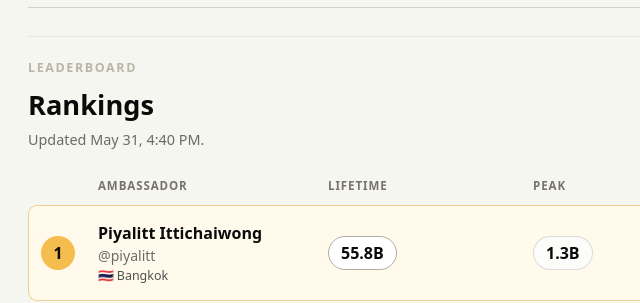
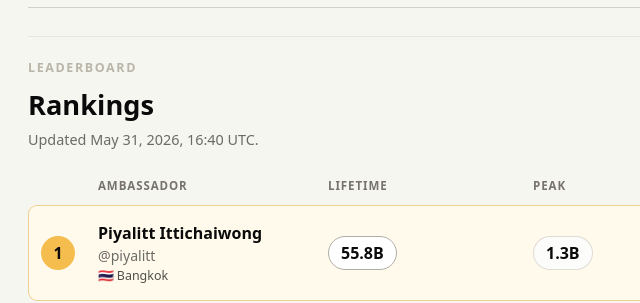
Before and after one commit to globodex/tokenmaxx-board, a website: page index.html in a window 1280 px wide. Shown: the part 820-1123 px from the top of the page, 0-640 px from the left. Drawn offline with Linux system fonts and the light colour scheme.

Commit message:
Show leaderboard update time in UTC

```diff
--- a/app.js
+++ b/app.js
@@ -143,9 +143,12 @@ function formatUpdatedAt(value) {
   return `Updated ${new Intl.DateTimeFormat("en", {
     month: "short",
     day: "numeric",
-    hour: "numeric",
-    minute: "2-digit"
-  }).format(date)}.`;
+    year: "numeric",
+    hour: "2-digit",
+    minute: "2-digit",
+    hour12: false,
+    timeZone: "UTC"
+  }).format(date)} UTC.`;
 }
 
 function seedFromText(text) {
--- a/index.html
+++ b/index.html
@@ -147,6 +147,6 @@
       </footer>
     </main>
 
-    <script src="./app.js?v=icon-mobile-polish" type="module"></script>
+    <script src="./app.js?v=utc-timestamps" type="module"></script>
   </body>
 </html>
```
